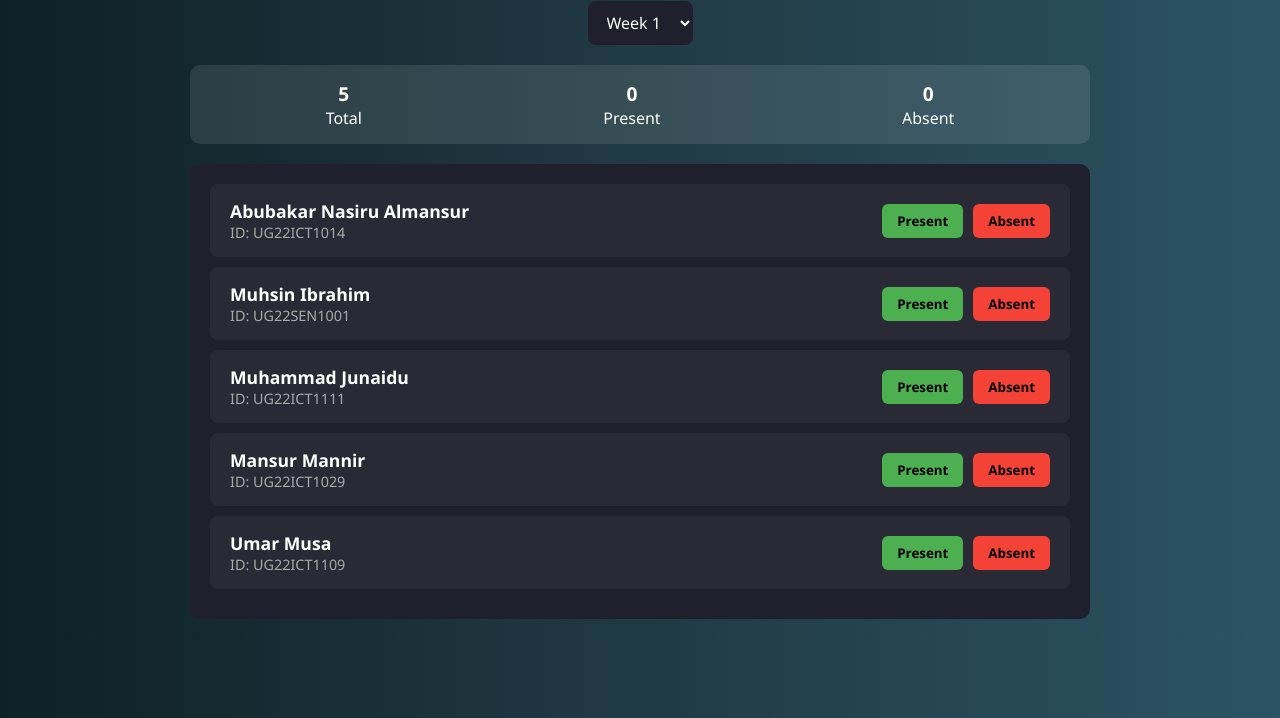
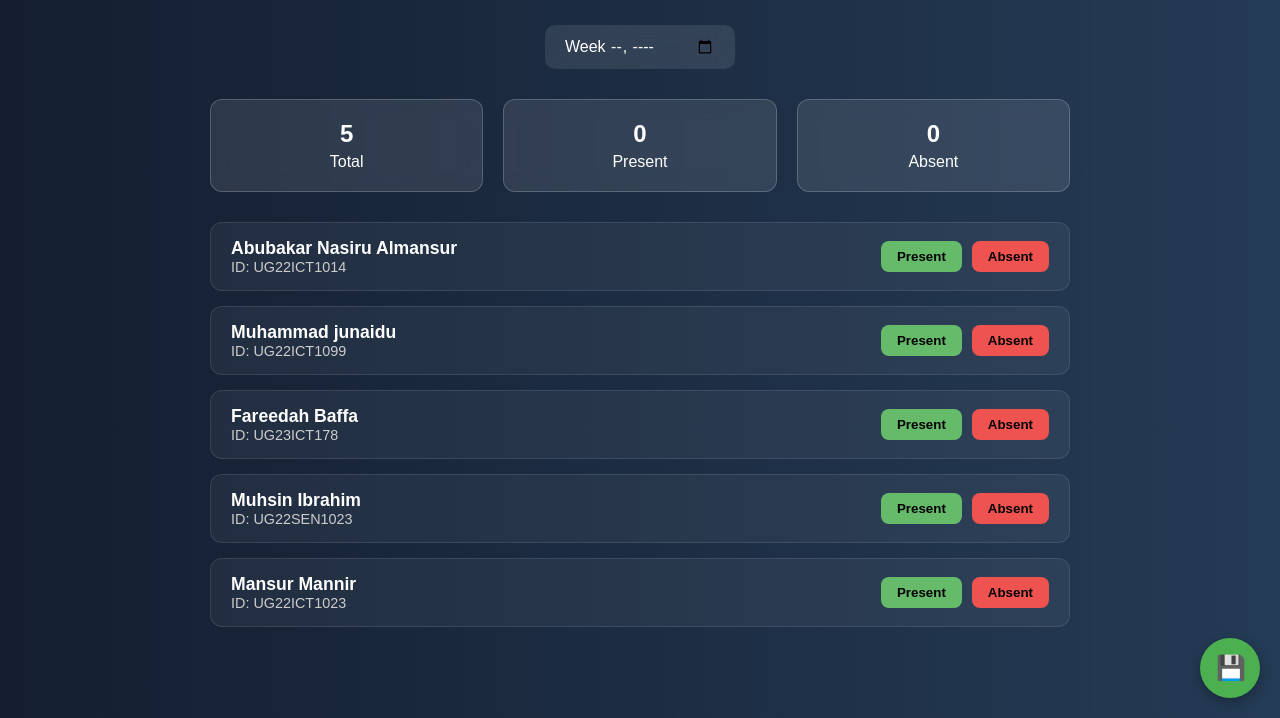
Before and after one commit to Alamansur12/Student-Attendance-dashboard, a plain HTML site: page index.html in a window 1280 px wide. Shown: the part 82-800 px from the top of the page. Drawn offline with Linux system fonts and the light colour scheme.

Commit message:
Update index.html

```diff
--- a/index.html
+++ b/index.html
@@ -5,80 +5,103 @@
   <meta name="viewport" content="width=device-width, initial-scale=1.0"/>
   <title>Student Attendance Dashboard</title>
   <style>
-    /* Reset & Base Styles */
+    /* Base Reset */
     * {
       margin: 0;
       padding: 0;
       box-sizing: border-box;
-      font-family: 'Segoe UI', Tahoma, Geneva, Verdana, sans-serif;
+      font-family: 'Poppins', sans-serif;
     }
 
     body {
-      background: linear-gradient(to right, #0f2027, #203a43, #2c5364);
+      background: linear-gradient(to right, #141e30, #243b55);
+      min-height: 100vh;
+      padding: 40px 20px;
       color: #fff;
-      padding: 20px;
     }
 
     h1 {
       text-align: center;
-      margin-bottom: 20px;
       font-size: 2rem;
+      margin-bottom: 30px;
     }
 
     .container {
       max-width: 900px;
-      margin: 0 auto;
+      margin: auto;
+      padding: 0 20px;
     }
 
-    .week-selector {
+    /* Week Selector */
+    .week-picker {
       display: flex;
       justify-content: center;
-      margin-bottom: 20px;
+      margin-bottom: 30px;
     }
 
-    select {
-      padding: 10px 15px;
-      border-radius: 8px;
+    input[type="week"] {
+      background: rgba(255, 255, 255, 0.1);
       border: none;
+      padding: 12px 20px;
+      border-radius: 10px;
+      color: #fff;
       font-size: 1rem;
-      background: #1f1f2e;
-      color: #fff;
+      backdrop-filter: blur(10px);
     }
 
+    /* Summary Cards */
     .summary {
       display: flex;
-      justify-content: space-around;
-      background: rgba(255, 255, 255, 0.1);
-      padding: 15px;
-      border-radius: 10px;
-      margin-bottom: 20px;
+      gap: 20px;
+      flex-wrap: wrap;
+      justify-content: center;
+      margin-bottom: 30px;
     }
 
-    .summary div {
+    .summary-card {
+      flex: 1;
+      min-width: 180px;
+      background: rgba(255, 255, 255, 0.1);
+      border-radius: 12px;
+      padding: 20px;
       text-align: center;
+      backdrop-filter: blur(10px);
+      border: 1px solid rgba(255, 255, 255, 0.2);
+      transition: transform 0.3s ease;
     }
 
-    .summary span {
-      display: block;
-      font-size: 1.2rem;
-      font-weight: bold;
+    .summary-card:hover {
+      transform: translateY(-5px);
     }
 
+    .summary-card span {
+      display: block;
+      font-size: 1.5rem;
+      font-weight: bold;
+      margin-bottom: 5px;
+    }
+
+    /* Student List */
     .student-list {
-      background: #1f1f2e;
-      border-radius: 10px;
-      padding: 20px;
+      display: flex;
+      flex-direction: column;
+      gap: 15px;
     }
 
     .student {
+      background: rgba(255, 255, 255, 0.05);
+      border-radius: 12px;
+      padding: 15px 20px;
       display: flex;
       justify-content: space-between;
       align-items: center;
-      background: #2a2a37;
-      padding: 15px 20px;
-      margin-bottom: 10px;
-      border-radius: 8px;
       flex-wrap: wrap;
+      border: 1px solid rgba(255, 255, 255, 0.1);
+      transition: background 0.3s ease;
+    }
+
+    .student:hover {
+      background: rgba(255, 255, 255, 0.1);
     }
 
     .student-info {
@@ -87,12 +110,12 @@
 
     .student-name {
       font-size: 1.1rem;
-      font-weight: bold;
+      font-weight: 600;
     }
 
     .student-id {
       font-size: 0.9rem;
-      color: #aaa;
+      color: #ccc;
     }
 
     .actions {
@@ -101,120 +124,139 @@
     }
 
     button {
-      padding: 8px 15px;
+      padding: 8px 16px;
       border: none;
-      border-radius: 6px;
+      border-radius: 8px;
       font-weight: bold;
+      cursor: pointer;
+      transition: all 0.3s ease;
+    }
+
+    .btn-present {
+      background-color: #66bb6a;
+    }
+
+    .btn-present:hover {
+      background-color: #388e3c;
+    }
+
+    .btn-absent {
+      background-color: #ef5350;
+    }
+
+    .btn-absent:hover {
+      background-color: #d32f2f;
+    }
+
+    .marked {
+      background-color: #888 !important;
+      cursor: not-allowed;
+      pointer-events: none;
+    }
+
+    /* Export Button */
+    .export-btn {
+      position: fixed;
+      bottom: 20px;
+      right: 20px;
+      background: #4caf50;
+      color: white;
+      border: none;
+      border-radius: 50%;
+      width: 60px;
+      height: 60px;
+      font-size: 24px;
+      box-shadow: 0 4px 12px rgba(0, 0, 0, 0.3);
       cursor: pointer;
       transition: background 0.3s ease;
     }
 
-    .present {
-      background-color: #4caf50;
+    .export-btn:hover {
+      background: #388e3c;
     }
 
-    .present:hover {
-      background-color: #45a049;
-    }
-
-    .absent {
-      background-color: #f44336;
-    }
-
-    .absent:hover {
-      background-color: #e53935;
-    }
-
-    .marked {
-      background-color: #666 !important;
-      pointer-events: none;
-      cursor: not-allowed;
-    }
-
+    /* Responsive */
     @media (max-width: 600px) {
-      .student {
-        flex-direction: column;
-        align-items: flex-start;
-      }
-
       .actions {
         width: 100%;
         justify-content: flex-end;
         margin-top: 10px;
       }
+
+      .student {
+        flex-direction: column;
+        align-items: flex-start;
+      }
     }
   </style>
 </head>
 <body>
+
   <div class="container">
     <h1>Student Attendance Dashboard</h1>
 
     <!-- Week Selector -->
-    <div class="week-selector">
-      <select id="weekSelect">
-        <option value="week1">Week 1</option>
-        <option value="week2">Week 2</option>
-        <option value="week3">Week 3</option>
-        <option value="week4">Week 4</option>
-      </select>
+    <div class="week-picker">
+      <input type="week" id="weekPicker" />
     </div>
 
-    <!-- Summary Section -->
+    <!-- Summary -->
     <div class="summary">
-      <div>
+      <div class="summary-card">
         <span id="total">0</span>Total
       </div>
-      <div>
+      <div class="summary-card">
         <span id="present">0</span>Present
       </div>
-      <div>
+      <div class="summary-card">
         <span id="absent">0</span>Absent
       </div>
     </div>
 
     <!-- Student List -->
     <div class="student-list" id="studentList">
-      <!-- Student cards will be dynamically added -->
+      <!-- Dynamic content here -->
     </div>
   </div>
 
+  <!-- Export Button -->
+  <button class="export-btn" title="Export to CSV" onclick="exportToCSV()">💾</button>
+
   <script>
-    // Sample student data
     const students = [
       { id: "UG22ICT1014", name: "Abubakar Nasiru Almansur" },
-      { id: "UG22SEN1001", name: "Muhsin Ibrahim" },
-      { id: "UG22ICT1111", name: "Muhammad Junaidu" },
-      { id: "UG22ICT1029", name: "Mansur Mannir" },
-      { id: "UG22ICT1109", name: "Umar Musa" }
+      { id: "UG22ICT1099", name: "Muhammad junaidu" },
+      { id: "UG23ICT178", name: "Fareedah Baffa" },
+      { id: "UG22SEN1023", name: "Muhsin Ibrahim" },
+      { id: "UG22ICT1023", name: "Mansur Mannir" }
     ];
 
-    const attendance = {}; // Store attendance per week per student
+    const attendance = {}; // { "week1-S001": "present", ... }
 
     const studentList = document.getElementById("studentList");
-    const weekSelect = document.getElementById("weekSelect");
+    const weekPicker = document.getElementById("weekPicker");
     const totalSpan = document.getElementById("total");
     const presentSpan = document.getElementById("present");
     const absentSpan = document.getElementById("absent");
 
     function updateSummary() {
-      let presentCount = 0;
-      let absentCount = 0;
-      const currentWeek = weekSelect.value;
+      const week = weekPicker.value || "default";
+      let present = 0, absent = 0;
 
-      students.forEach(student => {
-        const status = attendance[`${currentWeek}-${student.id}`];
-        if (status === "present") presentCount++;
-        else if (status === "absent") absentCount++;
+      students.forEach(s => {
+        const status = attendance[`${week}-${s.id}`];
+        if (status === "present") present++;
+        else if (status === "absent") absent++;
       });
 
       totalSpan.textContent = students.length;
-      presentSpan.textContent = presentCount;
-      absentSpan.textContent = absentCount;
+      presentSpan.textContent = present;
+      absentSpan.textContent = absent;
     }
 
     function renderStudents() {
       studentList.innerHTML = "";
-      const currentWeek = weekSelect.value;
+      const week = weekPicker.value || "default";
 
       students.forEach(student => {
         const studentDiv = document.createElement("div");
@@ -222,7 +264,10 @@
 
         const infoDiv = document.createElement("div");
         infoDiv.className = "student-info";
-        infoDiv.innerHTML = `<div class="student-name">${student.name}</div><div class="student-id">ID: ${student.id}</div>`;
+        infoDiv.innerHTML = `
+          <div class="student-name">${student.name}</div>
+          <div class="student-id">ID: ${student.id}</div>
+        `;
         studentDiv.appendChild(infoDiv);
 
         const actionsDiv = document.createElement("div");
@@ -230,29 +275,29 @@
 
         const presentBtn = document.createElement("button");
         presentBtn.textContent = "Present";
-        presentBtn.className = "present";
+        presentBtn.className = "btn-present";
         presentBtn.addEventListener("click", () => {
-          markAttendance(student.id, currentWeek, "present");
+          markAttendance(student.id, week, "present");
           renderStudents();
         });
 
         const absentBtn = document.createElement("button");
         absentBtn.textContent = "Absent";
-        absentBtn.className = "absent";
+        absentBtn.className = "btn-absent";
         absentBtn.addEventListener("click", () => {
-          markAttendance(student.id, currentWeek, "absent");
+          markAttendance(student.id, week, "absent");
           renderStudents();
         });
 
-        const key = `${currentWeek}-${student.id}`;
-        const markedStatus = attendance[key];
+        const key = `${week}-${student.id}`;
+        const status = attendance[key];
 
-        if (markedStatus === "present") {
-          presentBtn.textContent = "Present";
+        if (status === "present") {
+          presentBtn.textContent = "✔ Present";
           presentBtn.className += " marked";
           actionsDiv.appendChild(presentBtn);
-        } else if (markedStatus === "absent") {
-          absentBtn.textContent = "Absent";
+        } else if (status === "absent") {
+          absentBtn.textContent = "✘ Absent";
           absentBtn.className += " marked";
           actionsDiv.appendChild(absentBtn);
         } else {
@@ -267,13 +312,39 @@
       updateSummary();
     }
 
-    function markAttendance(studentId, week, status) {
-      attendance[`${week}-${studentId}`] = status;
+    function markAttendance(id, week, status) {
+      attendance[`${week}-${id}`] = status;
     }
 
-    weekSelect.addEventListener("change", () => {
-      renderStudents();
-    });
+    weekPicker.addEventListener("change", renderStudents);
+
+    // Export to CSV
+    function exportToCSV() {
+      const csvRows = [];
+
+      // CSV header
+      csvRows.push(["Week", "Student ID", "Name", "Status"].join(","));
+
+      // CSV rows
+      for (const key in attendance) {
+        const [week, id] = key.split("-");
+        const student = students.find(s => s.id === id);
+        if (student) {
+          csvRows.push([week, id, student.name, attendance[key]].join(","));
+        }
+      }
+
+      // Create CSV file
+      const csvString = csvRows.join("\n");
+      const blob = new Blob([csvString], { type: "text/csv" });
+      const url = URL.createObjectURL(blob);
+
+      const a = document.createElement("a");
+      a.href = url;
+      a.download = `attendance_export_${new Date().toISOString().slice(0, 10)}.csv`;
+      a.click();
+      URL.revokeObjectURL(url);
+    }
 
     // Initial render
     renderStudents();
```
